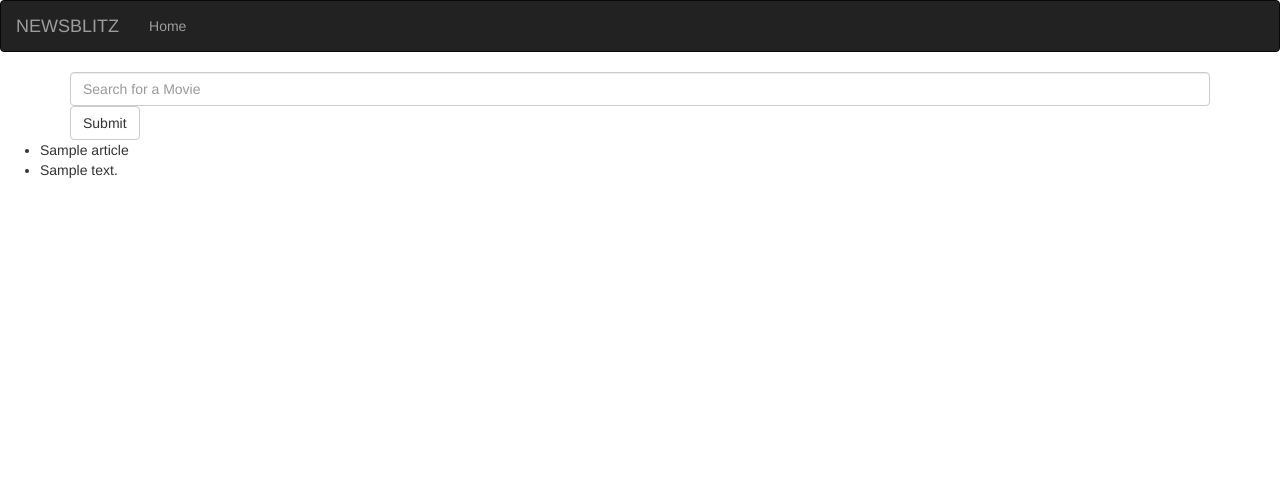
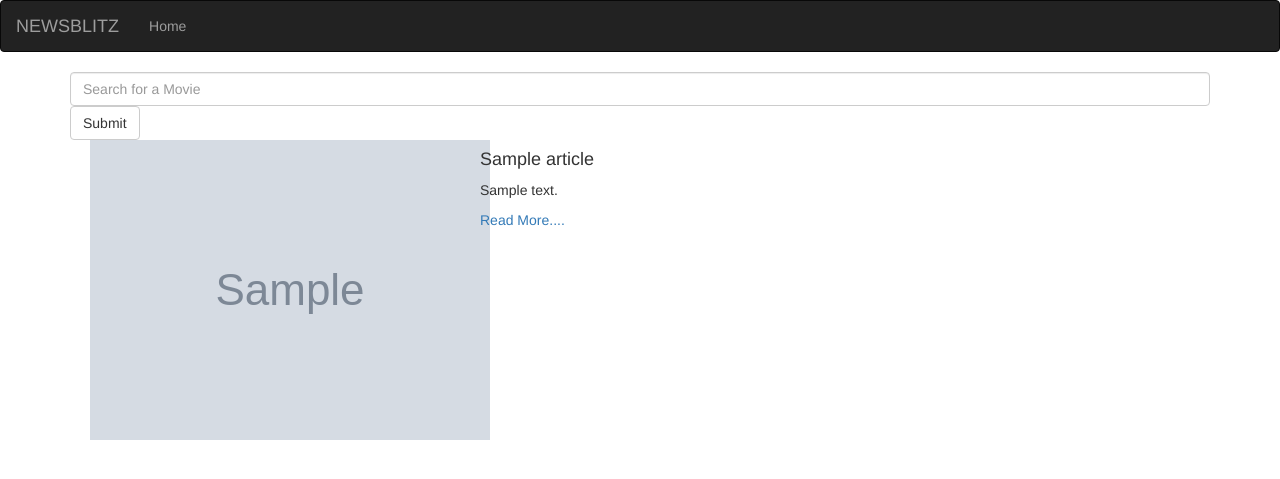
Before and after one commit to Derrick-Nyongesa/NewsBlitz, a Flask app: template app/templates/articles.html in a window 1280 px wide. Shown: the top 479 px of the page. Run offline with Flask 2, Linux system fonts and the light colour scheme; the template is opened without the code that fills it: most values are stand-ins (such as "Sample title", 1, 10 or a date in 2020); grey boxes marked "Sample" are stand-in pictures; some libraries are stand-ins or nearby versions.

Commit message:
added boostrap to articles page

```diff
--- a/app/templates/macros.html
+++ b/app/templates/macros.html
@@ -21,12 +21,25 @@
 
 {% endmacro %}
 
-
 {% macro display_articles(articles_list) %}
-
-{% for article in articles_list %}
-    <li>{{article.title}}</li>
-    <li>{{article.description}}</li>
-{% endfor %}
-
+<div class="container" id="articles">
+    <div class="row" >
+        {% for article in articles_list %}
+            <div class="col-sm-4">
+                <div class="card info">
+                    <img src="{{article.urlToImage}}" alt="{{article.title}}" class="card-img">
+                </div>
+            </div>
+            <div class="col-sm-8">
+                <div class="card info">
+                    <div class="card-header title"><h4>{{article.title}}</h4> </div>
+                    <div class="card-body">
+                        <p class="desc">{{article.description}}</p>
+                        <p><a href="{{article.url}}">Read More....</a></p>
+                    </div>
+                </div>
+            </div>
+        {% endfor %}
+    </div>
+</div>
 {% endmacro %}
```
